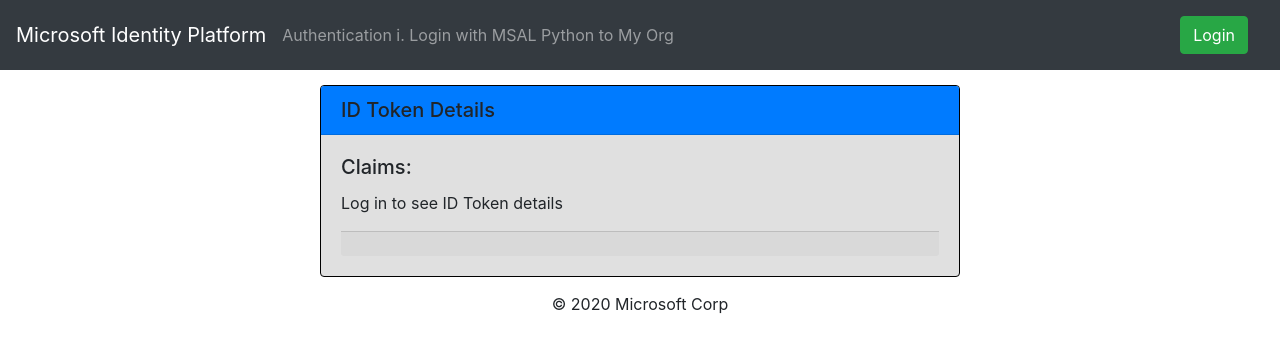
After one commit to Azure-Samples/ms-identity-python-flask-webapp-authentication, a Flask app: page /auth/token-details in a window 1280 px wide. The commit adds this page. Shown: the top 353 px of the page. Run offline with Flask 2, Linux system fonts and the light colour scheme; some libraries are stand-ins or nearby versions.

Commit message:
added token-details page and revised jinja files

```diff
--- a/auth_endpoints.py
+++ b/auth_endpoints.py
@@ -6,7 +6,7 @@
 
 config = current_app.config
 
-auth = Blueprint('auth', __name__, url_prefix=config.get('AUTH_ENDPOINTS_PREFIX'))
+auth = Blueprint('auth', __name__, url_prefix=config.get('AUTH_ENDPOINTS_PREFIX'), static_folder='static')
 
 msal_instance = msal.ConfidentialClientApplication(
     config.get('CLIENT_ID'),
@@ -15,10 +15,9 @@
     token_cache=None # we don't really need a token cache since this is just authentication - we do not require AT or RT persistence
 )
 
-
-@auth.route('/profile')
-def profile():
-    return render_template('i_oidc_my_org/index.html', auth_session={}) # TODO: change this to the user profile blueprint
+@auth.route('/token-details')
+def token_details():
+    return render_template('i_oidc_my_org/content.html')
 
 @auth.route('/login')
 def login():
@@ -49,9 +48,10 @@
         print("AuthN / AuthZ failed")
         return redirect(url_for('index'))
     elif authorization_code:
-        token_acquisition_result = msal_instance.acquire_token_by_authorization_code(authorization_code, config.get('SCOPES'),)
+        token_acquisition_result = msal_instance.acquire_token_by_authorization_code(authorization_code, config.get('SCOPES'))
         if token_acquisition_result != "error":
-            session["token_acquisition_result"] = token_acquisition_result
+            print (f"TOKEN IS: ${token_acquisition_result}")
+            session["at_result"] = token_acquisition_result
 
     return redirect(url_for('index'))
 
@@ -61,5 +61,5 @@
 
 @auth.route('/post_logout')
 def post_logout():
-    session.clear()                              # clear this server-side session on successful logout
+    session.clear()                              # clear our server-side session on successful logout
     return redirect(url_for('index'))            # take us back to the home page
--- a/i_oidc_my_org.py
+++ b/i_oidc_my_org.py
@@ -33,8 +33,7 @@
     @app.route('/')
     def index():
         # is there already an id token in the user's session? if not make an empty dictionary
-        auth_user=session.get('token_acquisition_result', dict())
-        return render_template('i_oidc_my_org/index.html', auth_user_claims=auth_user.get('id_token_claims'))
+        return render_template('i_oidc_my_org/content.html')
 
     return app
 
--- /dev/null
+++ b/static/style.css
@@ -0,0 +1,33 @@
+.body-content {
+    padding-top: 15px;
+    padding-bottom: 15px;
+    padding-left: 15px;
+    padding-right: 15px;
+}
+
+.dl-horizontal dt {
+    white-space: normal;
+}
+
+input,
+select,
+textarea {
+    max-width: 280px;
+}
+
+.flashToast {
+    position: fixed;
+    bottom: 0;
+    left: 0;
+}
+
+.card {
+    width: 50vw;
+    margin:auto;
+    border:1px solid black;
+    background:#e0e0e0;
+}
+
+.card-text {
+    align-content: center
+}
--- a/templates/auth/auth-bar.html
+++ b/templates/auth/auth-bar.html
@@ -1,7 +1,7 @@
-{% if auth_user_claims.name %}
+{% if id_token_claims.name %}
     <ul class="nav navbar-nav navbar-right">
         <li class="nav-item">
-            <a class="nav-link" href="{{ url_for('auth.profile') }}">Hello {{ auth_user_claims.name }}!</a>
+            <a class="nav-link" href="{{ url_for('auth.token_details') }}">Hello {{ id_token_claims.name }}!</a>
         </li>
         <li>
             <a class="btn btn-warning" href="{{ url_for('auth.logout') }}">Logout</a>
--- /dev/null
+++ b/templates/auth/token-card.html
@@ -0,0 +1,25 @@
+{% set id_token = session.at_result.id_token if session.at_result is defined else '' %}
+
+<div class="card">
+    <h5 class="card-header bg-primary">
+        ID Token Details
+    </h5>
+    <div class="card-body">
+        <h5 class="card-title">
+            Claims:
+        </h5>
+            {% if id_token_claims %}
+            <p class="card-text">
+                {% for claim, value in id_token_claims.items() %}
+                    <b>{{ claim }}:</b> {{ value }} </br>
+                {% endfor %}
+            {% else %}
+                Log in to see ID Token details
+            </p>
+            {% endif %}
+        </p>
+        <div class="card-footer">
+            {{ id_token }}
+        </div>
+    </div>
+</div>
--- /dev/null
+++ b/templates/i_oidc_my_org/content.html
@@ -0,0 +1,25 @@
+{% set id_token_claims = session.at_result.id_token_claims if session.at_result is defined else '' %}
+
+{% extends 'layout.html' %}
+
+{% block header %}
+    {% block title %}
+        Authentication i. Login with MSAL Python to My Org
+    {% endblock %}
+{% endblock %}
+
+{% block body %}
+    {% if request.path == url_for('auth.token_details') %}
+        {% include 'auth/token-card.html' %}
+    {% else %}
+        {% include 'auth/login-card.html' %}
+    {% endif %}
+{% endblock %}
+
+{% block flash_messages %}
+
+{% endblock %}
+
+{% block footer %}
+    <p>&copy; 2020 Microsoft Corp</p>
+{% endblock %}
--- a/templates/layout.html
+++ b/templates/layout.html
@@ -7,17 +7,14 @@
 
     <!-- Bootstrap CSS -->
     <link rel="stylesheet" href="https://stackpath.bootstrapcdn.com/bootstrap/4.3.1/css/bootstrap.min.css" integrity="sha384-ggOyR0iXCbMQv3Xipma34MD+dH/1fQ784/j6cY/iJTQUOhcWr7x9JvoRxT2MZw1T" crossorigin="anonymous">
-    <!-- <link rel="stylesheet" href="../static/style.css"> -->
+    <link rel="stylesheet" href="static/style.css">
     <title>{% block title %}{% endblock %}</title>
   </head>
   <body>
 
     <nav class="navbar navbar-expand-lg navbar-dark bg-dark">
-
         <a class="navbar-brand" href="/">Microsoft Identity Platform</a>
-
         <span class="navbar-text">{% block header %}{% endblock %}</span>
-
         <div class="btn-group ml-auto dropleft">
             {% include "auth/auth-bar.html" %}
         </div>
@@ -26,29 +23,15 @@
 
 
     <div class="container body-content">
-        <!-- BODY HTML PARTIAL GOES HERE -->
+        {% block body %}{% endblock %}
     </div>
 
-    <div class="card text-center">
-        <div class="card-body">
-            <h5 class="card-title">
-                {% block main_card_title %} {% endblock %}
-            </h5>
 
-            {% block main_card_body %} {% endblock %}
 
-            <!-- <h5 class="alert alert-secondary" role="alert" id="mainCard">
-            </h5> -->
-            <!-- <h5 class="alert alert-info" role="alert" id="infoMessage">
-            </h5> -->
-        </div>
-    </div>
-    {% for message in get_flashed_messages() %}
-        {% include 'flash_toast.html' %}
-    {% endfor %}
-    <!-- <hr /> -->
+    {% block flash_messages %}
+    {% endblock %}
     <footer style="text-align: center;">
-        <p>&copy; 2020 Microsoft Corp</p>
+        {% block footer%}{% endblock %}
     </footer>
     <!-- jQuery first, then Popper.js, then Bootstrap JS -->
     <script src="https://code.jquery.com/jquery-3.3.1.slim.min.js" integrity="sha384-q8i/X+965DzO0rT7abK41JStQIAqVgRVzpbzo5smXKp4YfRvH+8abtTE1Pi6jizo" crossorigin="anonymous"></script>
```
Also changed, not shown: templates/auth/login-card.html (added, +16 -0 lines), templates/i_oidc_my_org/index.html (deleted, +0 -34 lines).
